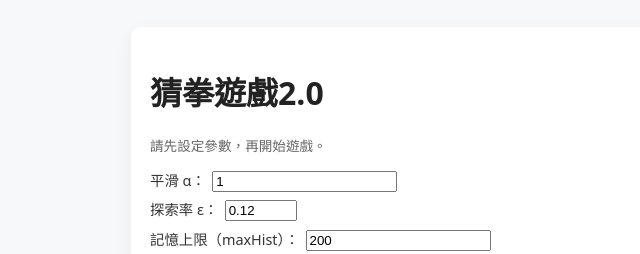
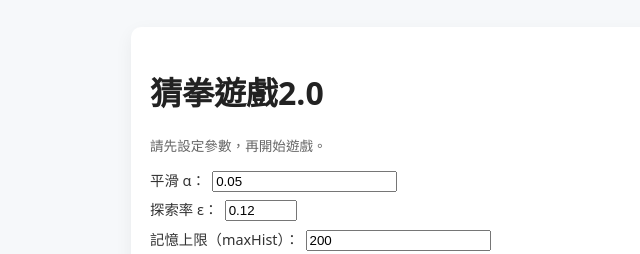
Before and after one commit to wl-huang/rock-paper-scissors, a plain HTML site: page index.html in a window 1280 px wide. Shown: the top 254 px of the page, 30-670 px from the left. Drawn offline with Linux system fonts and the light colour scheme.

Commit message:
Update index.html

```diff
--- a/index.html
+++ b/index.html
@@ -28,7 +28,7 @@
     <div id="setup">
       <p class="small">請先設定參數，再開始遊戲。</p>
       <div class="settings">
-        <label>平滑 α：<input id="alpha" type="number" step="0.1" min="0" value="1"></label>
+        <label>平滑 α：<input id="alpha" type="number" step="0.1" min="0" value="0.05"></label>
         <label>探索率 ε：<input id="epsilon" type="number" step="0.01" min="0" max="1" value="0.12"></label>
         <label>記憶上限（maxHist）：<input id="maxHist" type="number" min="10" value="200"></label>
         <label>回應模式：
```
